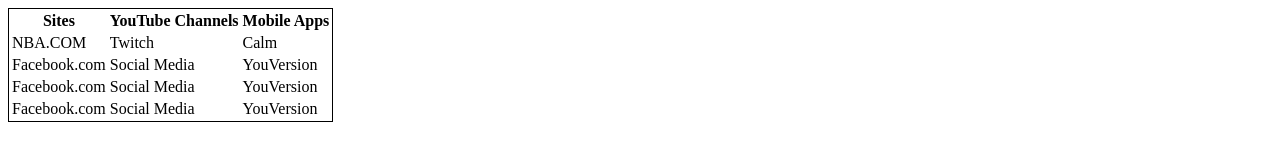
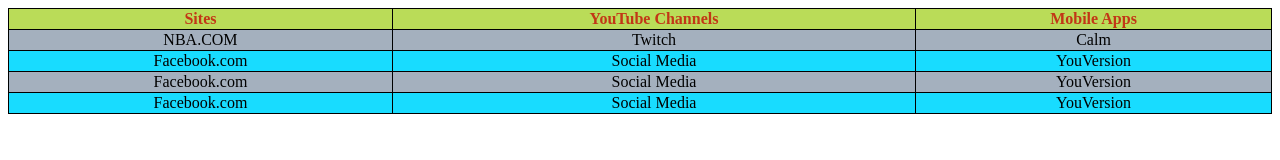
Before and after one commit to cacousins/csc1042022git, a plain HTML site: page week5/table.html in a window 1280 px wide. Drawn offline with Linux system fonts and the light colour scheme.

Commit message:
Creative Table

```diff
--- a/week5/table.html
+++ b/week5/table.html
@@ -9,17 +9,38 @@
 
 <style>
 
-table{
+table, th, td{
 	border:  1px solid black;
+	text-align: center;
 }
 
+table{
+	width: 100%;
+	border-collapse: collapse;
+}
 
+th{
+	background-color: #badc58;
+	color: #c23616;
+}
 
+tr:nth-child(even){
+	background-color:#a4b0be;
+}
+
+tr:nth-child(odd){
+	background-color:#18dcff;
+}
+
+#testing td:hover{
+	background-color:  #fc5c65;
+	font-size:46px;
+}
 
 </style>
 
 <body>
-    <table>
+    <table id="testing">
         <tr>
             <th>Sites</th>
             <th>YouTube Channels</th>
```
